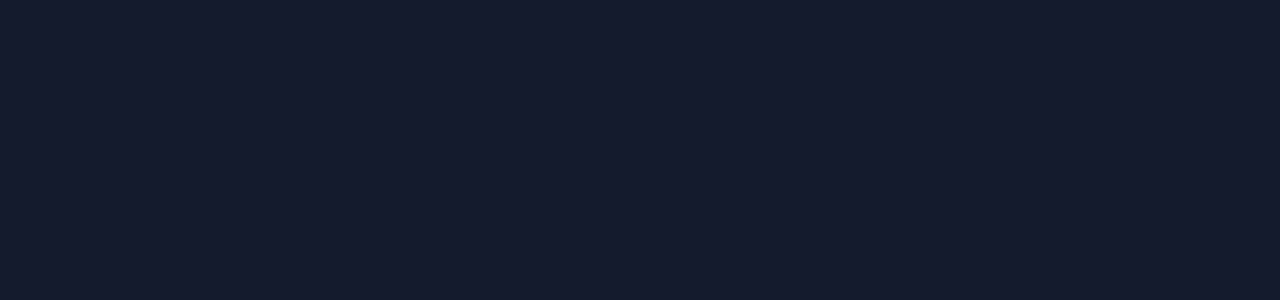
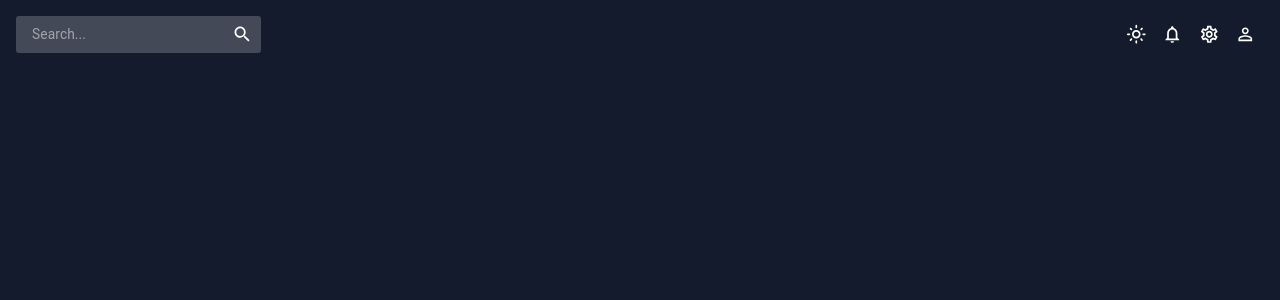
Before and after one commit to CollinsKippy/admin-dashboard-rt, a React (Create React App) app: page / in a window 1280 px wide. Shown: the top 300 px of the page. Built offline with nearby package versions, Linux system fonts and the light colour scheme.

Commit message:
top bar design

```diff
--- a/src/App.jsx
+++ b/src/App.jsx
@@ -1,6 +1,7 @@
 import React from 'react';
 import { CssBaseline, ThemeProvider } from '@mui/material';
 import { ColorModeContext, useMode } from './theme';
+import Topbar from './components/Topbar';
 
 function App() {
   const [theme, colorMode] = useMode();
@@ -10,9 +11,10 @@
       <ThemeProvider theme={theme}>
         <CssBaseline />
         <div className='app'>
-          <main className='content'></main>
+          <main className='content'>
+            <Topbar />
+          </main>
         </div>
-        ;
       </ThemeProvider>
     </ColorModeContext.Provider>
   );
--- a/src/components/Topbar.jsx
+++ b/src/components/Topbar.jsx
@@ -1,9 +1,53 @@
-import React from 'react'
+import { Box, IconButton, InputBase, useTheme } from '@mui/material';
+import React, { useContext } from 'react';
+import { ColorModeContext, getPaletteTokensByMode } from '../theme';
+import SearchIcon from '@mui/icons-material/Search';
+import LightModeOutlinedIcon from '@mui/icons-material/LightModeOutlined';
+import NotificationsOutlinedIcon from '@mui/icons-material/NotificationsOutlined';
+import SettingsOutlinedIcon from '@mui/icons-material/SettingsOutlined';
+import PersonOutlineOutlinedIcon from '@mui/icons-material/PersonOutlineOutlined';
+import DarkModeOutlinedIcon from '@mui/icons-material/DarkModeOutlined';
 
 const Topbar = () => {
+  const theme = useTheme();
+  const colors = getPaletteTokensByMode(theme.palette.mode);
+  const colorMode = useContext(ColorModeContext);
+
   return (
-    <div>Topbar</div>
-  )
-}
+    <Box display='flex' justifyContent='space-between' alignItems='center' p={2}>
+      {/* SEARCH BAR */}
+      <Box
+        display='flex'
+        backgroundColor={colors.primary[400]}
+        borderRadius='3px'
+      >
+        <InputBase sx={{ ml: 2, flex: 1 }} placeholder='Search...' />
+        <IconButton>
+          <SearchIcon />
+        </IconButton>
+      </Box>
 
-export default Topbar
+      {/* BUTTONS */}
+      <Box display='flex' justifyContent='space-between'>
+        <IconButton onClick={colorMode.toggleColorMode}>
+          {theme.palette.mode === 'dark' ? (
+            <LightModeOutlinedIcon />
+          ) : (
+            <DarkModeOutlinedIcon />
+          )}
+        </IconButton>
+        <IconButton>
+          <NotificationsOutlinedIcon />
+        </IconButton>
+        <IconButton>
+          <SettingsOutlinedIcon />
+        </IconButton>
+        <IconButton>
+          <PersonOutlineOutlinedIcon />
+        </IconButton>
+      </Box>
+    </Box>
+  );
+};
+
+export default Topbar;
--- a/src/theme.js
+++ b/src/theme.js
@@ -76,7 +76,7 @@
           100: '#040509',
           200: '#080b12',
           300: '#0c101b',
-          400: '#101624', // Change to: f2f0f0
+          400: '#f2f0f0', // Change to: f2f0f0 vs 101624
           500: '#141b2d',
           600: '#434957',
           700: '#727681',
```
